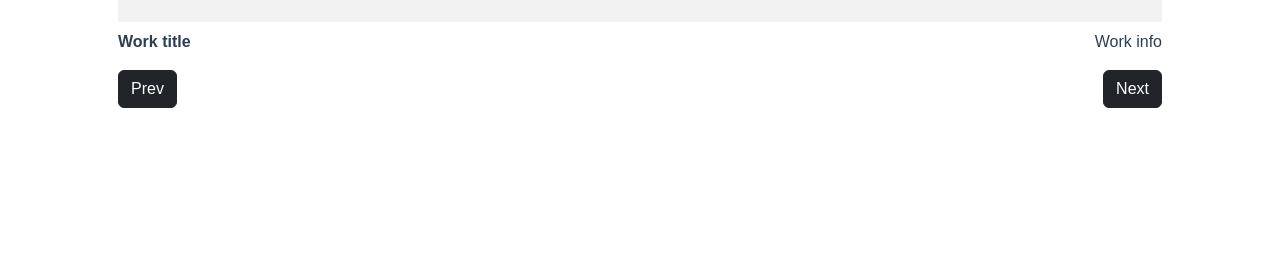
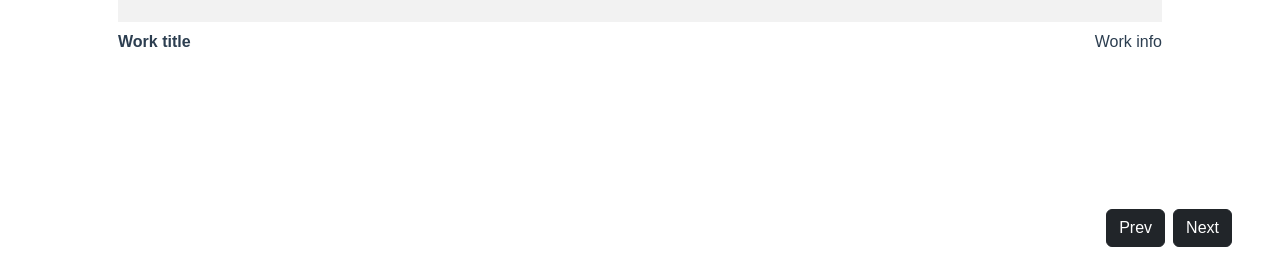
Before and after one commit to Antonius131/personal-website, a Vue app: page /works in a window 1280 px wide. Shown: the part 521-797 px from the top of the page. Built offline with nearby package versions, Linux system fonts and the light colour scheme.

Commit message:
add description to data and styling buttons

```diff
--- a/src/components/Portfolio.vue
+++ b/src/components/Portfolio.vue
@@ -6,12 +6,11 @@
          :title="works[index].title"
          :imgSrc="works[index].imgSrc"
          :info="works[index].info"
+         :description="works[index].description"
       />
-      <div class="row">
-         <div class="col-6">
-            <Button @click="prevWork()">Prev</Button>
-         </div>
-         <div class="col-6 text-end">
+      <div class="row" id="navigation-btn">
+         <div class="col-12 text-end">
+            <Button @click="prevWork()" class="me-2">Prev</Button>
             <Button @click="nextWork()">Next</Button>
          </div>
       </div>
@@ -37,17 +36,20 @@ import Button from './Button.vue'
                {
                   title: 'Work title',
                   imageSrc: null,
-                  info: 'Work info'
+                  info: 'Work info',
+                  description: 'Lorem ipsum dolor sit amet, consectetur adipiscing elit, sed do eiusmod tempor incididunt ut labore et dolore magna aliqua. Ut enim ad minim veniam, quis nostrud exercitation ullamco laboris nisi ut aliquip ex ea commodo consequat.'
                },
                {
                   title: 'Work title 2',
                   imageSrc: null,
-                  info: 'Work info 2'
+                  info: 'Work info 2',
+                  description: 'Mattis rhoncus urna neque viverra justo nec ultrices dui sapien. Condimentum vitae sapien pellentesque habitant morbi tristique senectus et. Nunc mattis enim ut tellus elementum. Habitant morbi tristique senectus et.'
                },
                {
                   title: 'Work title 3',
                   imageSrc: null,
-                  info: 'Work info 3'
+                  info: 'Work info 3',
+                  description: 'Tristique senectus et netus et. Blandit cursus risus at ultrices mi tempus imperdiet nulla malesuada. Morbi tristique senectus et netus et malesuada.'
                }
             ]
          }
@@ -72,4 +74,14 @@ import Button from './Button.vue'
 </script>
 
 <style scoped lang="scss">
+#content-wrapper {
+   position: relative;
+
+   #navigation-btn {
+      position: fixed;
+      bottom: 2rem;
+      right: 3rem;
+   }
+}
+
 </style>
```
